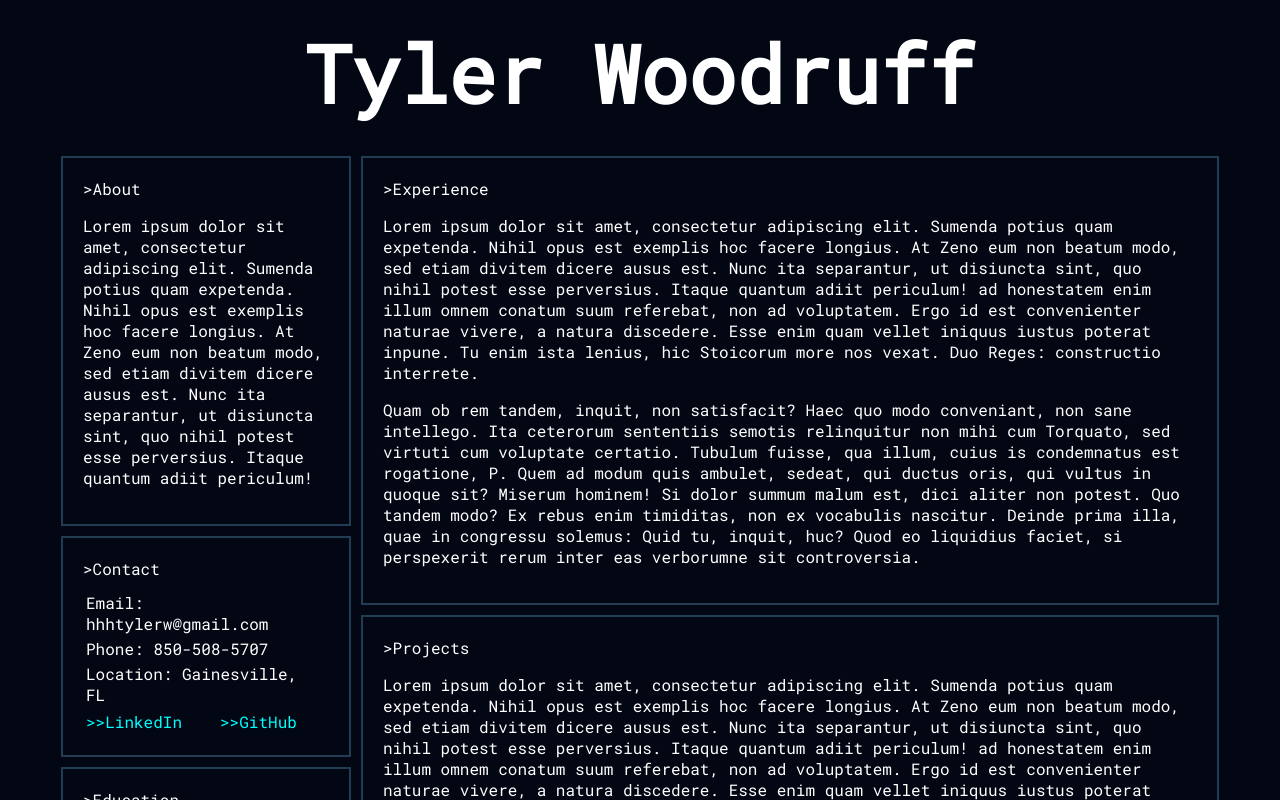
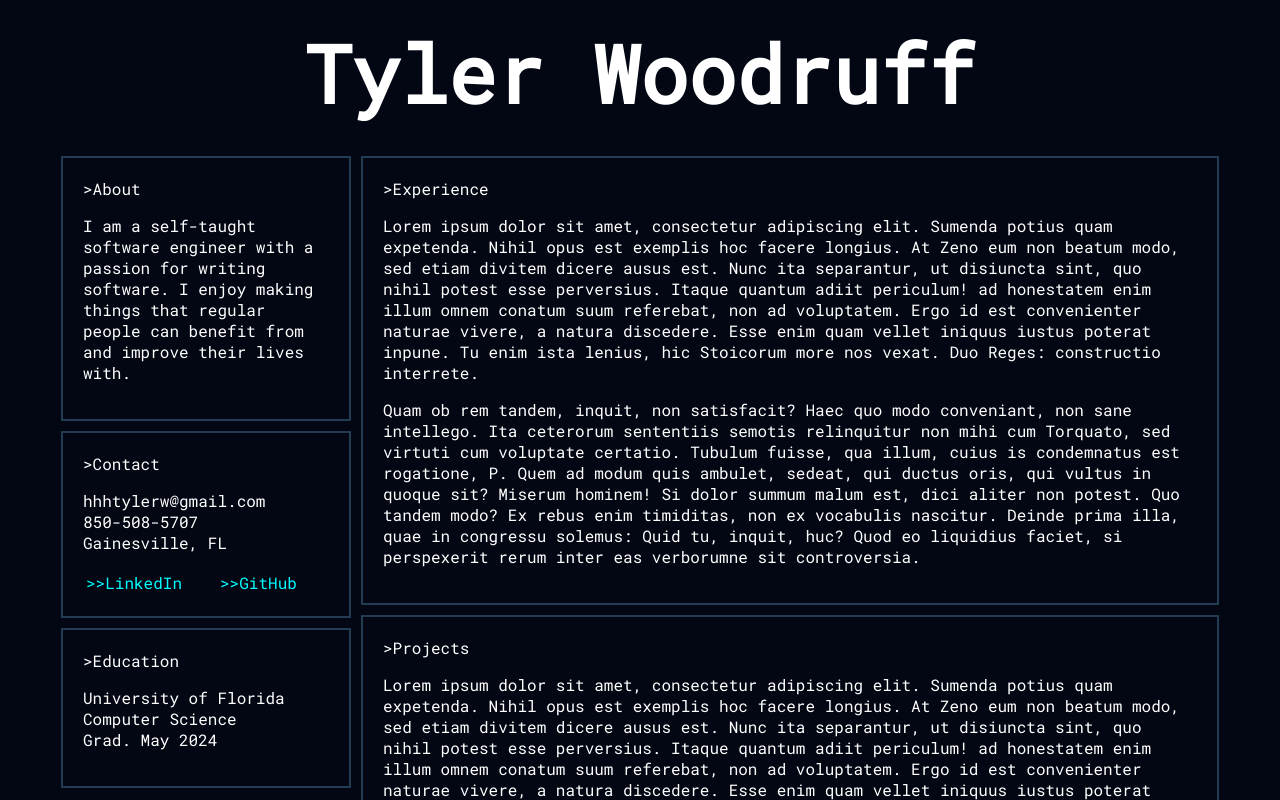
Before and after one commit to hhhtylerw/portfolio, a Svelte app: page / in a window 1280 px wide. Shown: the top 800 px of the page. Built offline with nearby package versions, Linux system fonts and the light colour scheme.

Commit message:
education + about

```diff
--- a/src/App.svelte
+++ b/src/App.svelte
@@ -17,22 +17,16 @@
 			<aside class="sidebarinfo">
 				>About
 				<p>
-					Lorem ipsum dolor sit amet, consectetur adipiscing elit. Sumenda potius quam expetenda. Nihil opus est exemplis hoc facere longius. At Zeno eum non beatum modo, sed etiam divitem dicere ausus est. Nunc ita separantur, ut disiuncta sint, quo nihil potest esse perversius. Itaque quantum adiit periculum!
+					I am a self-taught software engineer with a passion for writing software. I enjoy making things that regular people can benefit from and improve their lives with.
 				</p>
 			</aside>
 			<aside class="sidebarinfo">
 				>Contact
-				<table style="margin:10px 0 0 0;">
-					<tr>
-						<td>Email: hhhtylerw@gmail.com</td>
-					</tr>
-					<tr>
-						<td>Phone: 850-508-5707</td>
-					</tr>
-					<tr>
-						<td>Location: Gainesville, FL</td>
-					</tr>
-				</table>
+				<p>
+					hhhtylerw@gmail.com<br>
+					850-508-5707<br>
+					Gainesville, FL
+				</p>
 				<table>
 					<tr>
 						<td><a target="_blank" href="https://www.linkedin.com/in/tylerhwoodruff/">>>LinkedIn</a></td>
@@ -44,7 +38,9 @@
 			<aside class="sidebarinfo">
 				>Education
 				<p>
-					I am currently attending the University of Florida and completing a Bachelor's in Computer Science. I am expected to graduate in May 2024.
+					University of Florida<br>
+					Computer Science<br>
+					Grad. May 2024
 				</p>
 			</aside>
 		</div>
```
